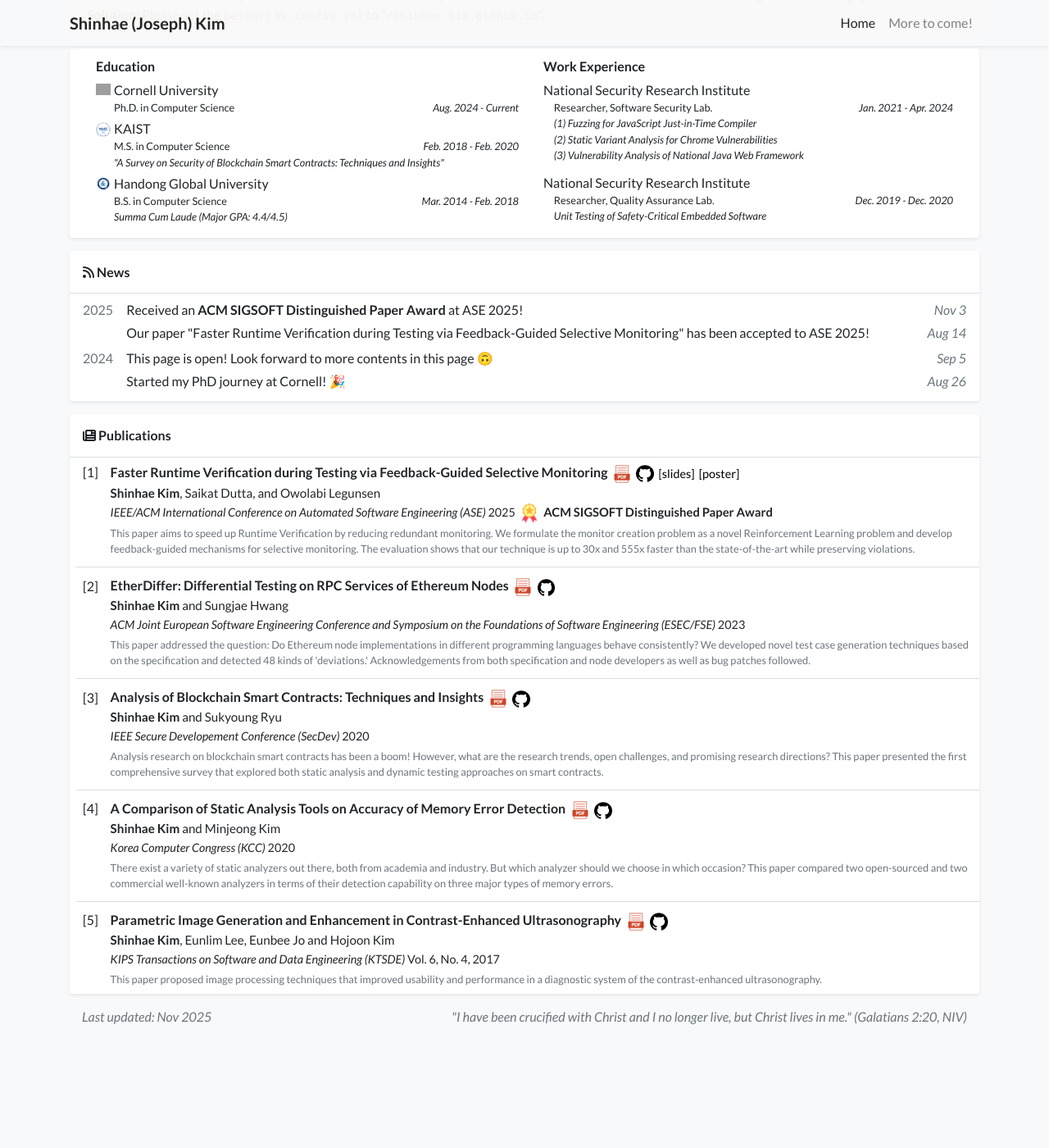
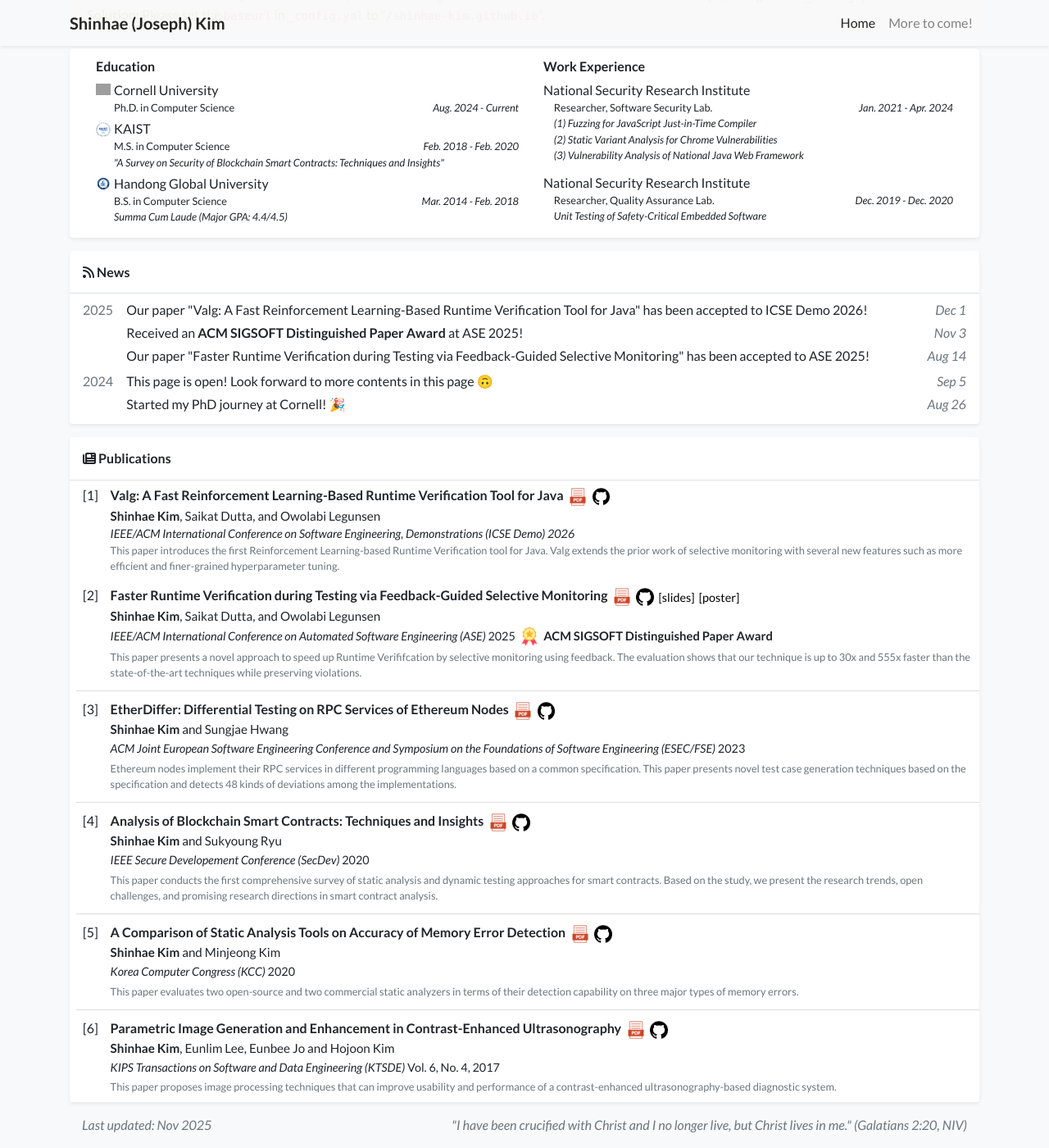
Before and after one commit to shinhae-kim/shinhae-kim.github.io, a Jekyll site: the page index.html, which Jekyll copies as it is, in a window 1280 px wide and 1400 px high, scrolled down 602 px. Shown: the whole window at 82% size. Built offline with Jekyll 4.4.1, drawn with Linux system fonts in a browser that asks for light colours; a style sheet for code colours, icons or effects is not loaded; before the commit the page ends 1870 px from its top, so only the background shows below that; grey boxes are pictures that could not be loaded.

Commit message:
added icse-demo26

```diff
--- a/index.html
+++ b/index.html
@@ -248,6 +248,10 @@ document.querySelectorAll(".root-path-text").forEach(function(element){
   <div class="mr-3 text-muted my-1" style="margin-bottom: 0; padding-bottom: 0;">2025</div>
   <div class="media-body">
     <div class="my-1 d-flex" style="margin-bottom: -4px; padding-bottom: 0;">
+      <div>Our paper "Valg: A Fast Reinforcement Learning-Based Runtime Verification Tool for Java" has been accepted to ICSE Demo 2026!</div>
+      <div class="ml-auto mt-auto text-muted no-break"><i>Dec 1</i></div>
+    </div>
+    <div class="my-1 d-flex" style="margin-bottom: 0; padding-bottom: 0;">
       <div>Received an <b> ACM SIGSOFT Distinguished Paper Award </b> at ASE 2025!</div>
       <div class="ml-auto mt-auto text-muted no-break"><i>Nov 3</i></div>
     </div>
@@ -286,7 +290,29 @@ document.querySelectorAll(".root-path-text").forEach(function(element){
 <div class="d-md-block ml-2">
   <div class="col-12 p-2 pl-2">
     <h6 class="mt-0 mb-0" style="font-size: 1rem; font-weight: 600;">
-      <span style="display: inline-block; width: 2.1rem; font-weight: normal;">[1]</span>Faster Runtime Verification during Testing via Feedback-Guided Selective Monitoring
+      <span style="display: inline-block; width: 2.1rem; font-weight: normal;">[1]</span>Valg: A Fast Reinforcement Learning-Based Runtime Verification Tool for Java
+      <img src="/assets/images/etc/pdf.png" alt="PDF" style="height: 1.5rem; vertical-align: middle; margin-left: 0.15rem;">
+      <img src="/assets/images/etc/github-logo.png" alt="GitHub" style="height: 1.35rem; vertical-align: middle; margin-left: 0.15rem;">
+    </h6>
+    <div style="padding-left: 2.1rem;">
+      <p class="mt-0 mb-0 small" style="font-size: 0.95rem; margin-top: -0.013rem;">
+        <strong>Shinhae Kim</strong>, <span class="text-body">Saikat Dutta</span>, and <span class="text-body">Owolabi Legunsen</span>
+      </p>
+      <p class="mt-0 mb-0 small" style="font-size: 0.9rem; margin-bottom: 0;">
+        <i style="font-weight: 450;">IEEE/ACM International Conference on Software Engineering, Demonstrations (ICSE Demo) 2026 </i>
+      </p>
+      <p class="mt-0 mb-0 small text-muted">
+        This paper introduces the first Reinforcement Learning-based Runtime Verification tool for Java. Valg extends the prior work of selective monitoring with several new features such as more efficient and finer-grained hyperparameter tuning.
+      </p>
+    </div>
+  </div>
+</div>
+
+
+<div class="d-md-block ml-2">
+  <div class="col-12 p-2 pl-2">
+    <h6 class="mt-0 mb-0" style="font-size: 1rem; font-weight: 600;">
+      <span style="display: inline-block; width: 2.1rem; font-weight: normal;">[2]</span>Faster Runtime Verification during Testing via Feedback-Guided Selective Monitoring
       <a href="/assets/pdf/ase25-paper.pdf" target="_blank" style="margin-left: 0.15rem;">
         <img src="/assets/images/etc/pdf.png" alt="PDF" style="height: 1.5rem; vertical-align: middle;">
       </a>
@@ -312,7 +338,7 @@ document.querySelectorAll(".root-path-text").forEach(function(element){
 	<span style="font-size: 0.925rem; font-weight: 500;"><b>ACM SIGSOFT Distinguished Paper Award</b></span>
       </p>
       <p class="mt-0 mb-0 small text-muted">
-        This paper aims to speed up Runtime Verification by reducing redundant monitoring. We formulate the monitor creation problem as a novel Reinforcement Learning problem and develop feedback-guided mechanisms for selective monitoring. The evaluation shows that our technique is up to 30x and 555x faster than the state-of-the-art while preserving violations.
+        This paper presents a novel approach to speed up Runtime Verififcation by selective monitoring using feedback. The evaluation shows that our technique is up to 30x and 555x faster than the state-of-the-art techniques while preserving violations.
       </p>
     </div>
   </div>
@@ -321,7 +347,7 @@ document.querySelectorAll(".root-path-text").forEach(function(element){
 <div class="d-md-block ml-2" style="border-top: 1px solid #ddd; margin-top: 0.25rem; padding-top: 0.25rem;">
   <div class="col-12 p-2 pl-2">
     <h6 class="mt-0 mb-0" style="font-size: 1rem; font-weight: 600;">
-      <span style="display: inline-block; width: 2.1rem; font-weight: normal;">[2]</span>EtherDiffer: Differential Testing on RPC Services of Ethereum Nodes
+      <span style="display: inline-block; width: 2.1rem; font-weight: normal;">[3]</span>EtherDiffer: Differential Testing on RPC Services of Ethereum Nodes
       <a href="/assets/pdf/fse23-paper.pdf" target="_blank" style="margin-left: 0.15rem;">
         <img src="/assets/images/etc/pdf.png" alt="PDF" style="height: 1.5rem; vertical-align: middle;">
       </a>
@@ -337,7 +363,7 @@ document.querySelectorAll(".root-path-text").forEach(function(element){
         <i style="font-weight: 450;">ACM Joint European Software Engineering Conference and Symposium on the Foundations of Software Engineering (ESEC/FSE)</i> 2023
       </p>
       <p class="mt-1 mb-0 small text-muted">
-        This paper addressed the question: Do Ethereum node implementations in different programming languages behave consistently? We developed novel test case generation techniques based on the specification and detected 48 kinds of 'deviations.' Acknowledgements from both specification and node developers as well as bug patches followed.
+         Ethereum nodes implement their RPC services in different programming languages based on a common specification. This paper presents novel test case generation techniques based on the specification and detects 48 kinds of deviations among the implementations.
       </p>
     </div>
   </div>
@@ -346,7 +372,7 @@ document.querySelectorAll(".root-path-text").forEach(function(element){
 <div class="d-md-block ml-2" style="border-top: 1px solid #ddd; margin-top: 0.25rem; padding-top: 0.25rem;">
   <div class="col-12 p-2 pl-2">
     <h6 class="mt-0 mb-0" style="font-size: 1rem; font-weight: 600;">
-      <span style="display: inline-block; width: 2.1rem; font-weight: normal;">[3]</span>Analysis of Blockchain Smart Contracts: Techniques and Insights
+      <span style="display: inline-block; width: 2.1rem; font-weight: normal;">[4]</span>Analysis of Blockchain Smart Contracts: Techniques and Insights
       <a href="/assets/pdf/secdev20-paper.pdf" target="_blank" style="margin-left: 0.15rem;">
         <img src="/assets/images/etc/pdf.png" alt="PDF" style="height: 1.5rem; vertical-align: middle;">
       </a>
@@ -360,7 +386,7 @@ document.querySelectorAll(".root-path-text").forEach(function(element){
         <i style="font-weight: 450;">IEEE Secure Developement Conference (SecDev)</i> 2020
       </p>
       <p class="mt-1 mb-0 small text-muted">
-        Analysis research on blockchain smart contracts has been a boom! However, what are the research trends, open challenges, and promising research directions? This paper presented the first comprehensive survey that explored both static analysis and dynamic testing approaches on smart contracts.
+        This paper conducts the first comprehensive survey of static analysis and dynamic testing approaches for smart contracts. Based on the study, we present the research trends, open challenges, and promising research directions in smart contract analysis.
       </p>
     </div>
   </div>
@@ -369,7 +395,7 @@ document.querySelectorAll(".root-path-text").forEach(function(element){
 <div class="d-md-block ml-2" style="border-top: 1px solid #ddd; margin-top: 0.25rem; padding-top: 0.25rem;">
   <div class="col-12 p-2 pl-2">
     <h6 class="mt-0 mb-0" style="font-size: 1rem; font-weight: 600;">
-      <span style="display: inline-block; width: 2.1rem; font-weight: normal;">[4]</span>A Comparison of Static Analysis Tools on Accuracy of Memory Error Detection
+      <span style="display: inline-block; width: 2.1rem; font-weight: normal;">[5]</span>A Comparison of Static Analysis Tools on Accuracy of Memory Error Detection
       <img src="/assets/images/etc/pdf.png" alt="PDF" style="height: 1.5rem; vertical-align: middle; margin-left: 0.15rem;">
       <img src="/assets/images/etc/github-logo.png" alt="GitHub" style="height: 1.35rem; vertical-align: middle; margin-left: 0.15rem;">
     </h6>
@@ -381,7 +407,7 @@ document.querySelectorAll(".root-path-text").forEach(function(element){
         <i style="font-weight: 450;">Korea Computer Congress (KCC)</i> 2020
       </p>
       <p class="mt-1 mb-0 small text-muted">
-        There exist a variety of static analyzers out there, both from academia and industry. But which analyzer should we choose in which occasion? This paper compared two open-sourced and two commercial well-known analyzers in terms of their detection capability on three major types of memory errors.
+        This paper evaluates two open-source and two commercial static analyzers in terms of their detection capability on three major types of memory errors.
       </p>
     </div>
   </div>
@@ -390,7 +416,7 @@ document.querySelectorAll(".root-path-text").forEach(function(element){
 <div class="d-md-block ml-2" style="border-top: 1px solid #ddd; margin-top: 0.25rem; padding-top: 0.25rem;">
   <div class="col-12 p-2 pl-2">
     <h6 class="mt-0 mb-0" style="font-size: 1rem; font-weight: 600;">
-      <span style="display: inline-block; width: 2.1rem; font-weight: normal;">[5]</span>Parametric Image Generation and Enhancement in Contrast-Enhanced Ultrasonography
+      <span style="display: inline-block; width: 2.1rem; font-weight: normal;">[6]</span>Parametric Image Generation and Enhancement in Contrast-Enhanced Ultrasonography
       <img src="/assets/images/etc/pdf.png" alt="PDF" style="height: 1.5rem; vertical-align: middle; margin-left: 0.15rem;">
       <img src="/assets/images/etc/github-logo.png" alt="GitHub" style="height: 1.35rem; vertical-align: middle; margin-left: 0.15rem;">
     </h6>
@@ -402,7 +428,7 @@ document.querySelectorAll(".root-path-text").forEach(function(element){
         <i style="font-weight: 450;">KIPS Transactions on Software and Data Engineering (KTSDE)</i> Vol. 6, No. 4, 2017
       </p>
       <p class="mt-1 mb-0 small text-muted">
-        This paper proposed image processing techniques that improved usability and performance in a diagnostic system of the contrast-enhanced ultrasonography.
+        This paper proposes image processing techniques that can improve usability and performance of a contrast-enhanced ultrasonography-based diagnostic system.
       </p>
     </div>
   </div>
```
